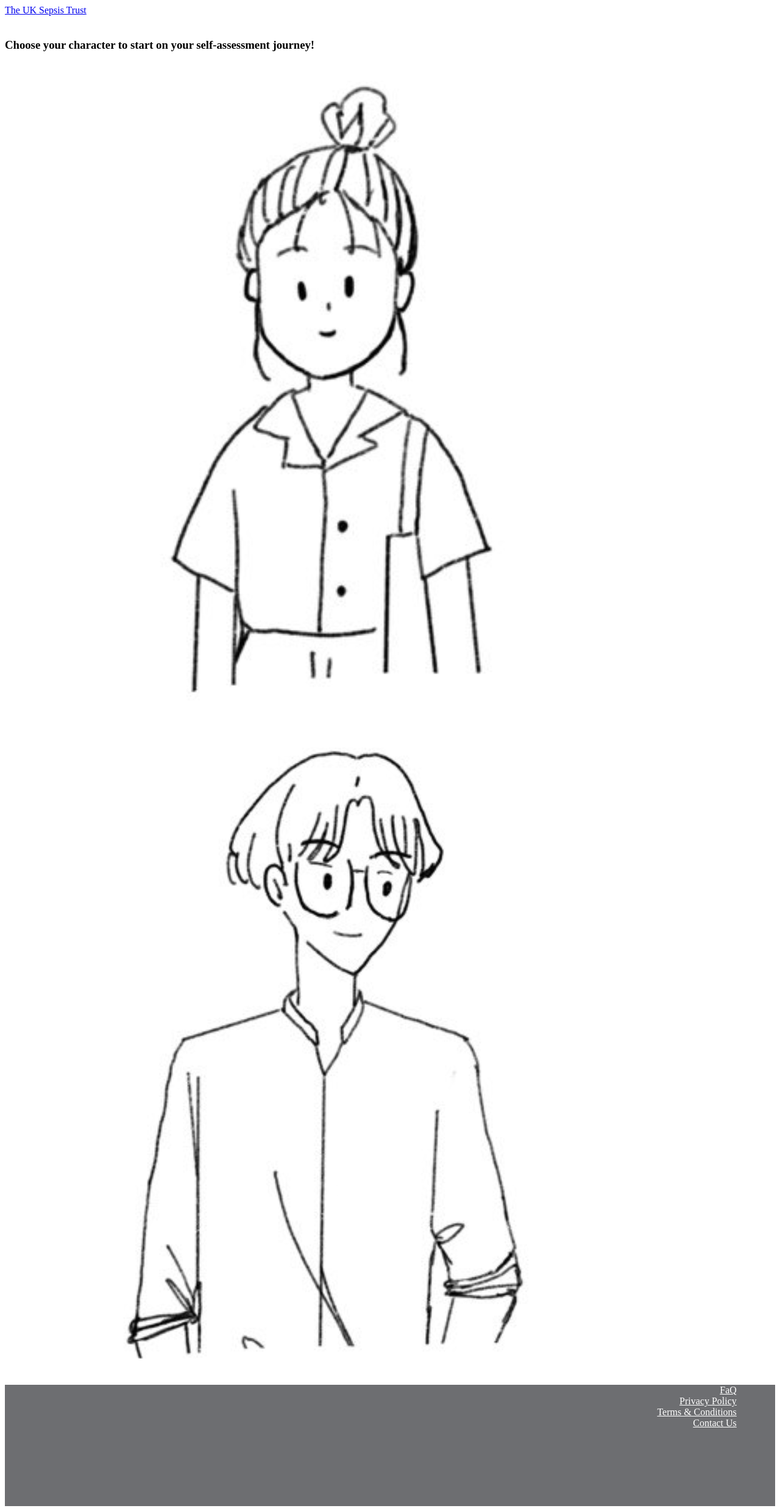
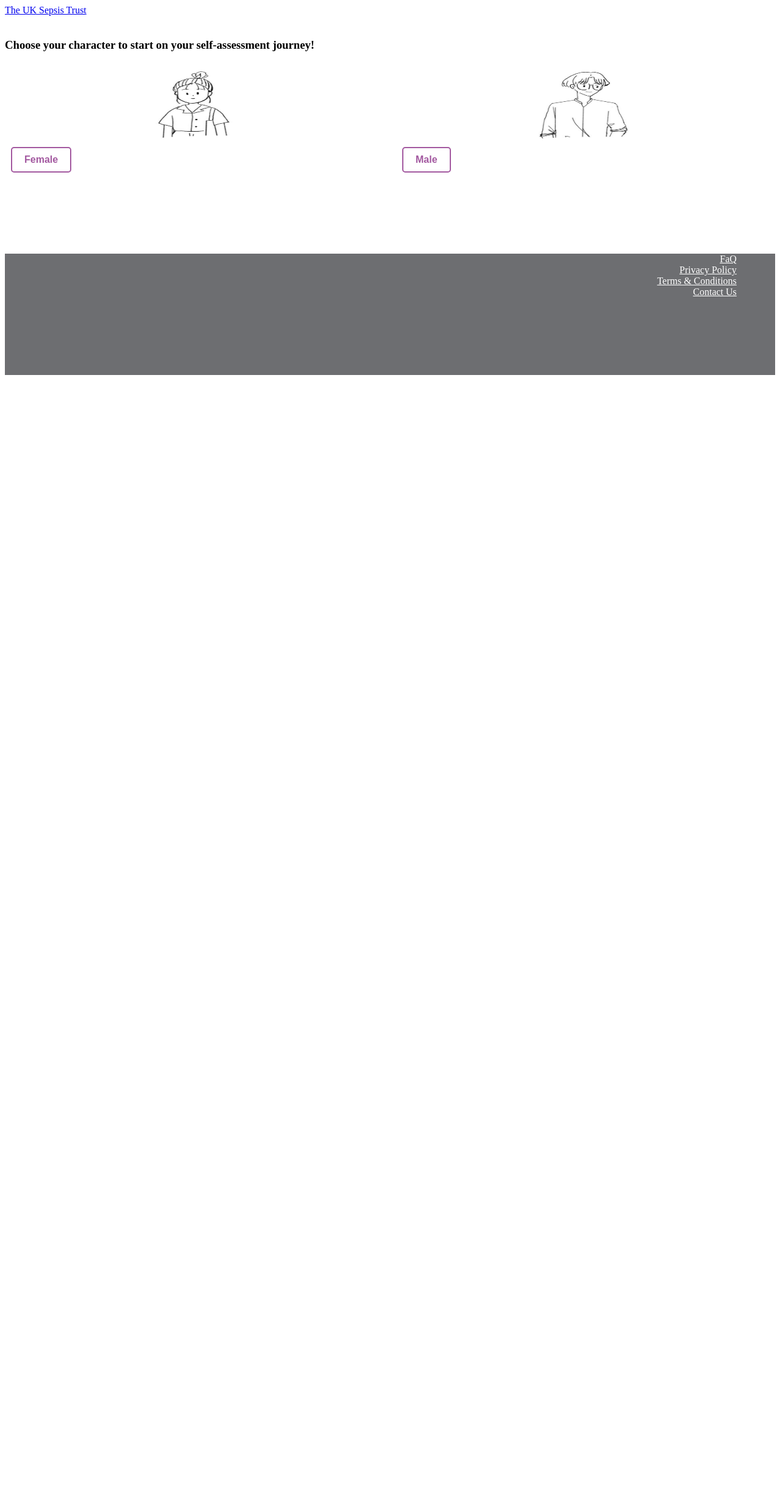
Before and after one commit to cfglondon24/Team-3, a Django app: template CFG/UKST/templates/UKST/genderselection/selectgender.html in a window 1280 px wide. Shown: the whole page at 61% size. After the commit the page ends 615 px from the top, so only its background shows below. Run offline with Django 4.2, Linux system fonts and the light colour scheme; the template is opened without the code that fills it, so the values that code supplies are empty.

Commit message:
added image

```diff
--- a/CFG/UKST/templates/UKST/genderselection/selectgender.html
+++ b/CFG/UKST/templates/UKST/genderselection/selectgender.html
@@ -17,10 +17,24 @@
 <body>
     <h3>Choose your character to start on your self-assessment journey!</h3>
 
-    <img class="img" src="../images/F_youngadultbreathing.png" alt="FEMALE">
-    <img class="img" src="../images/M_youngadultbreathe.png" alt="MALE">
+</body>
 
-</body>
+<div class="img-container">
+    <div class="image">
+      <img src="../images/F_youngadultbreathing.png" alt="Female">
+      <a href="">
+        <button>Female</button>
+      </a>
+    </div>
+    <div class="image">
+      <img src="../images/M_youngadultbreathe.png" alt="Image 2">
+      <a href="">
+        <button>Male</button>
+      </a>
+    </div>
+  </div>
+
+
 </html>
 
 <footer>
--- a/CFG/UKST/templates/UKST/genderselection/selectgenderstyle.css
+++ b/CFG/UKST/templates/UKST/genderselection/selectgenderstyle.css
@@ -1,10 +1,39 @@
-.characterimg {
-    width: 25px;
-    height: auto;
-    margin: 0 auto; /* Add this line to center the element horizontally */
-    display: flex; /* Add this line to enable flexbox */
-    justify-content: center; /* Add this line to center the element horizontally within the flex container */
+.img-container {
+    display: grid;
+    grid-template-columns: repeat(auto-fit, minmax(200px, 1fr)); /* Responsive grid */
+    grid-gap: 20px;
 }
+
+.image {
+    margin: 10px;
+}
+
+img {
+    width: 40%;
+    height: 40%;
+    display: block;
+    margin: 0 auto 10px;
+    border-radius: 5px;
+}
+
+button {
+    padding: 10px 20px;
+    font-size: 16px;
+    font-weight: bold;
+    color: #A359A0;
+    background-color: transparent;
+    border: 2px solid #A359A0;
+    border-radius: 5px;
+    cursor: pointer;
+    transition: background-color 0.3s;
+
+}
+
+button:hover {
+    background-color: #A359A0;
+    color: white;
+}
+
 
 .footer {
     position: flex;
```
